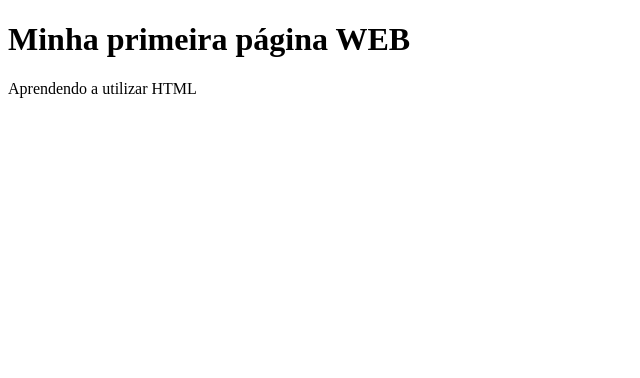
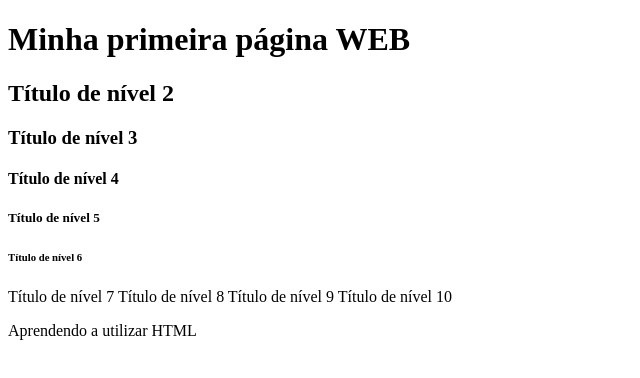
Before and after one commit to FelipeBalmeida/HTML, a plain HTML site: page index.html in a window 1280 px wide. Shown: the whole page, without its empty margins (0-640 px from the left). Drawn offline with Linux system fonts and the light colour scheme.

Commit message:
vs1.1/index

```diff
--- a/index.html
+++ b/index.html
@@ -8,6 +8,15 @@
 
 <body>
 <h1>Minha primeira página WEB</h1>
+<h2>Título de nível 2</h2>
+<h3>Título de nível 3</h3>
+<h4>Título de nível 4</h4>
+<h5>Título de nível 5</h5>
+<h6>Título de nível 6</h6>
+<h7>Título de nível 7</h7>
+<h8>Título de nível 8</h8>
+<h9>Título de nível 9</h9>
+<h10>Título de nível 10</h10>
 <P>Aprendendo a utilizar HTML</P>
 </body>
 
```
